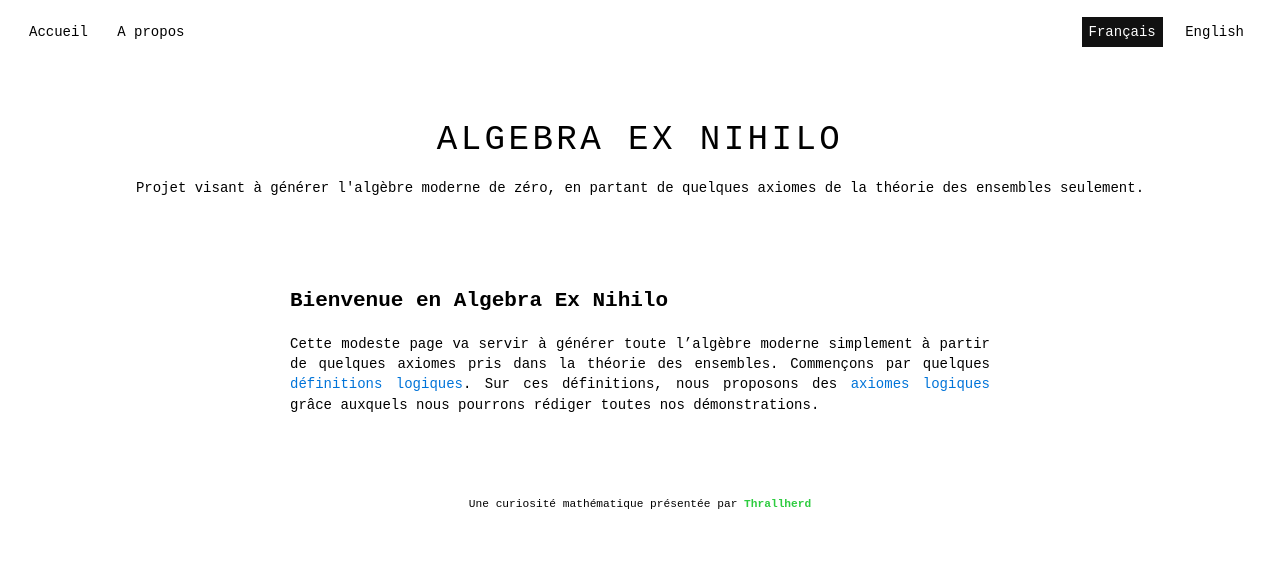
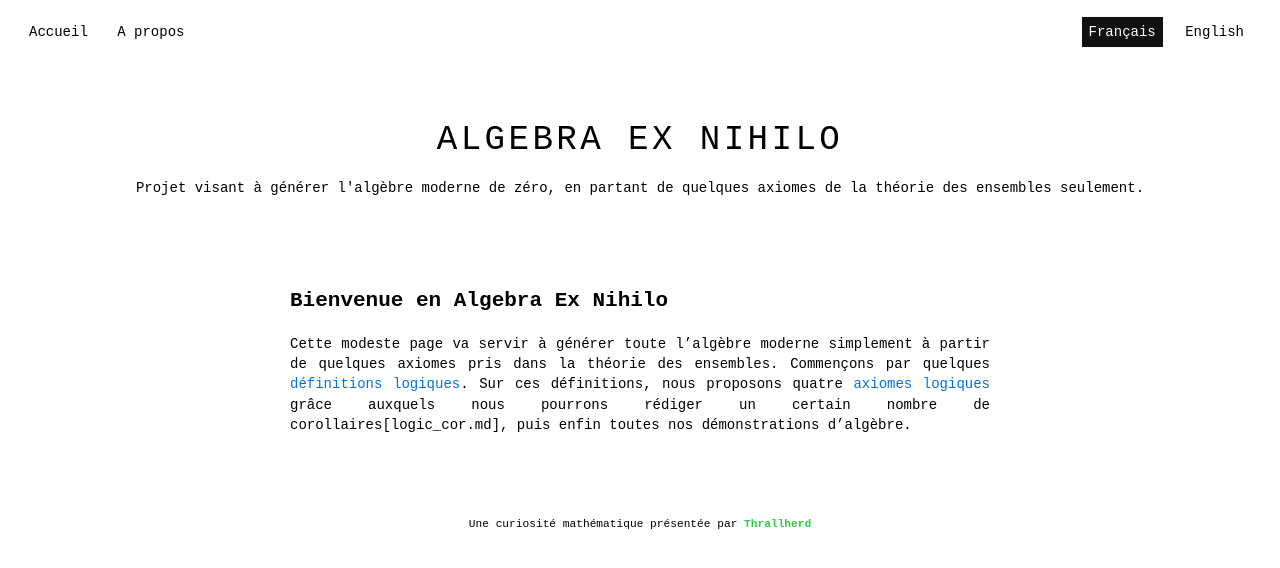
Before and after one commit to Thrallherd/AlgebraExNihilo, a Jekyll site: the page built from index.md, in a window 1280 px wide. Shown: the top 568 px of the page. Built offline with Jekyll 4.4.1, drawn with Linux system fonts in a browser that asks for light colours.

Commit message:
Update index.md

```diff
--- a/index.md
+++ b/index.md
@@ -7,4 +7,4 @@
 
 ## Bienvenue en Algebra Ex Nihilo
 
-Cette modeste page va servir à générer toute l'algèbre moderne simplement à partir de quelques axiomes pris dans la théorie des ensembles. Commençons par quelques [définitions logiques](logic_def2.md). Sur ces définitions, nous proposons des [axiomes logiques](logic_axm2.md) grâce auxquels nous pourrons rédiger toutes nos démonstrations.
+Cette modeste page va servir à générer toute l'algèbre moderne simplement à partir de quelques axiomes pris dans la théorie des ensembles. Commençons par quelques [définitions logiques](logic_def.md). Sur ces définitions, nous proposons quatre [axiomes logiques](logic_axm.md) grâce auxquels nous pourrons rédiger un certain nombre de corollaires[logic_cor.md], puis enfin toutes nos démonstrations d'algèbre.
```
